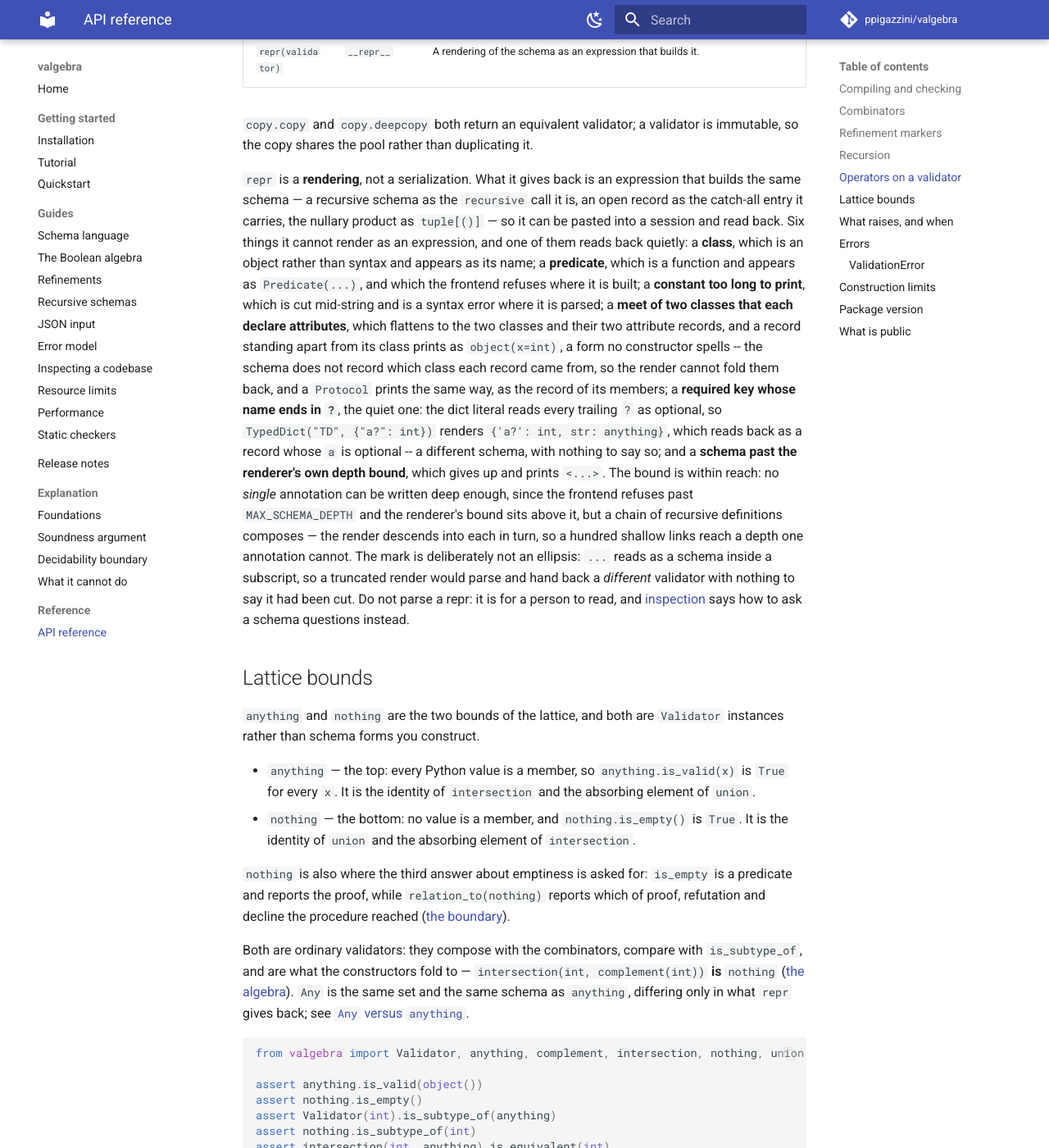
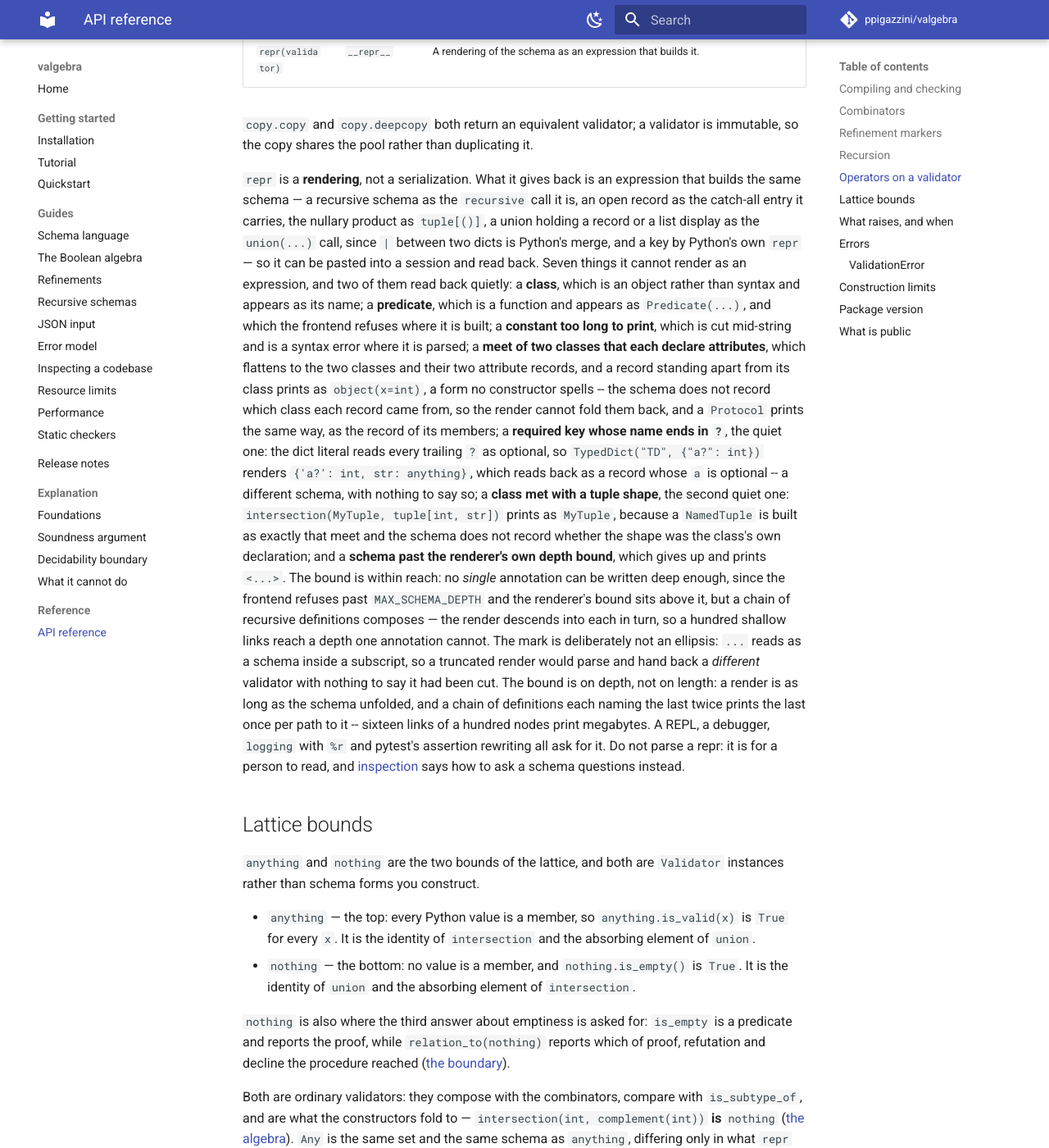
Before and after one commit to ppigazzini/valgebra, an MkDocs documentation site: the page built from docs/16-api.md, in a window 1280 px wide and 1400 px high, scrolled down 2127 px. Shown: the whole window at 82% size. Built offline with MkDocs 1.6.1 and Material for MkDocs 9.7.7, drawn with Linux system fonts in a browser that asks for light colours; comment, search, counter and statistics services are not loaded.

Commit message:
fix: a repr reads back as the schema it prints
A union holding a member printed as a display -- a record `{...}` or a fixed
list `[...]` -- prints as the `union(...)` call. `|` between two such members
is Python's own operator on two values: `{'a': int} | {'b': str}` is a dict
merge, read back quietly as the one record `{'a': int, 'b': str}`, and a list
beside anything raises `TypeError`. A union of types and literals still
prints with `|`.

A record's key is spelled by Python's own `repr`, as a pattern already is.
Printed between single quotes as it stood, a name carrying a quote closed
the string early: `{"a': str, 'zz": int}` printed as two fields.

The API page's list of forms that do not read back gains a second quiet one:
a class met with a tuple shape prints as the class, since a `NamedTuple` is
built as that very meet and the schema keeps no record of which shape the
class declared. The page says a render is as long as the schema unfolded,
its bound being on depth. `tests/test_repr.py` round-trips both unions and
two awkward keys through `eval`.

```diff
--- a/docs/16-api.md
+++ b/docs/16-api.md
@@ -64,8 +64,10 @@ is immutable, so the copy shares the pool rather than duplicating it.
 `repr` is a **rendering**, not a serialization. What it gives back is an
 expression that builds the same schema — a recursive schema as the `recursive`
 call it is, an open record as the catch-all entry it carries, the nullary product
-as `tuple[()]` — so it can be pasted into a session and read back. Six things
-it cannot render as an expression, and one of them reads back quietly: a
+as `tuple[()]`, a union holding a record or a list display as the `union(...)`
+call, since `|` between two dicts is Python's merge, and a key by Python's own
+`repr` — so it can be pasted into a session and read back. Seven things it
+cannot render as an expression, and two of them read back quietly: a
 **class**, which is an object rather than syntax and appears as its name; a
 **predicate**, which is a function and appears as `Predicate(...)`, and which
 the frontend refuses where it is built; a **constant too long to print**, which
@@ -78,17 +80,25 @@ which class each record came from, so the render cannot fold them back, and a
 **required key whose name ends in `?`**, the quiet one: the dict literal reads
 every trailing `?` as optional, so `TypedDict("TD", {"a?": int})` renders
 `{'a?': int, str: anything}`, which reads back as a record whose `a` is
-optional -- a different schema, with nothing to say so; and a **schema past the
-renderer's own depth bound**, which gives up and prints `<...>`. The bound is
+optional -- a different schema, with nothing to say so; a **class met with a
+tuple shape**, the second quiet one: `intersection(MyTuple, tuple[int, str])`
+prints as `MyTuple`, because a `NamedTuple` is built as exactly that meet and
+the schema does not record whether the shape was the class's own declaration;
+and a **schema past the renderer's own depth bound**, which gives up and prints
+`<...>`. The bound is
 within reach: no *single* annotation can be written deep enough, since the
 frontend refuses past `MAX_SCHEMA_DEPTH` and the renderer's bound sits above
 it, but a chain of recursive definitions composes — the render descends into
 each in turn, so a hundred shallow links reach a depth one annotation cannot.
 The mark is deliberately not an ellipsis: `...` reads as a schema inside a
 subscript, so a truncated render would parse and hand back a *different*
-validator with nothing to say it had been cut. Do not parse a repr: it is for a
-person to read, and [inspection](09-inspection.md) says how to ask a schema
-questions instead.
+validator with nothing to say it had been cut. The bound is on depth, not on
+length: a render is as long as the schema unfolded, and a chain of definitions
+each naming the last twice prints the last once per path to it -- sixteen
+links of a hundred nodes print megabytes. A REPL, a debugger, `logging` with
+`%r` and pytest's assertion rewriting all ask for it. Do not parse a repr: it
+is for a person to read, and [inspection](09-inspection.md) says how to ask a
+schema questions instead.
 
 ## Lattice bounds
 
```
Also changed, not shown: CHANGELOG.md (+7 -0 lines), docs/03-schema-language.md (+3 -2 lines), 2 other files.
